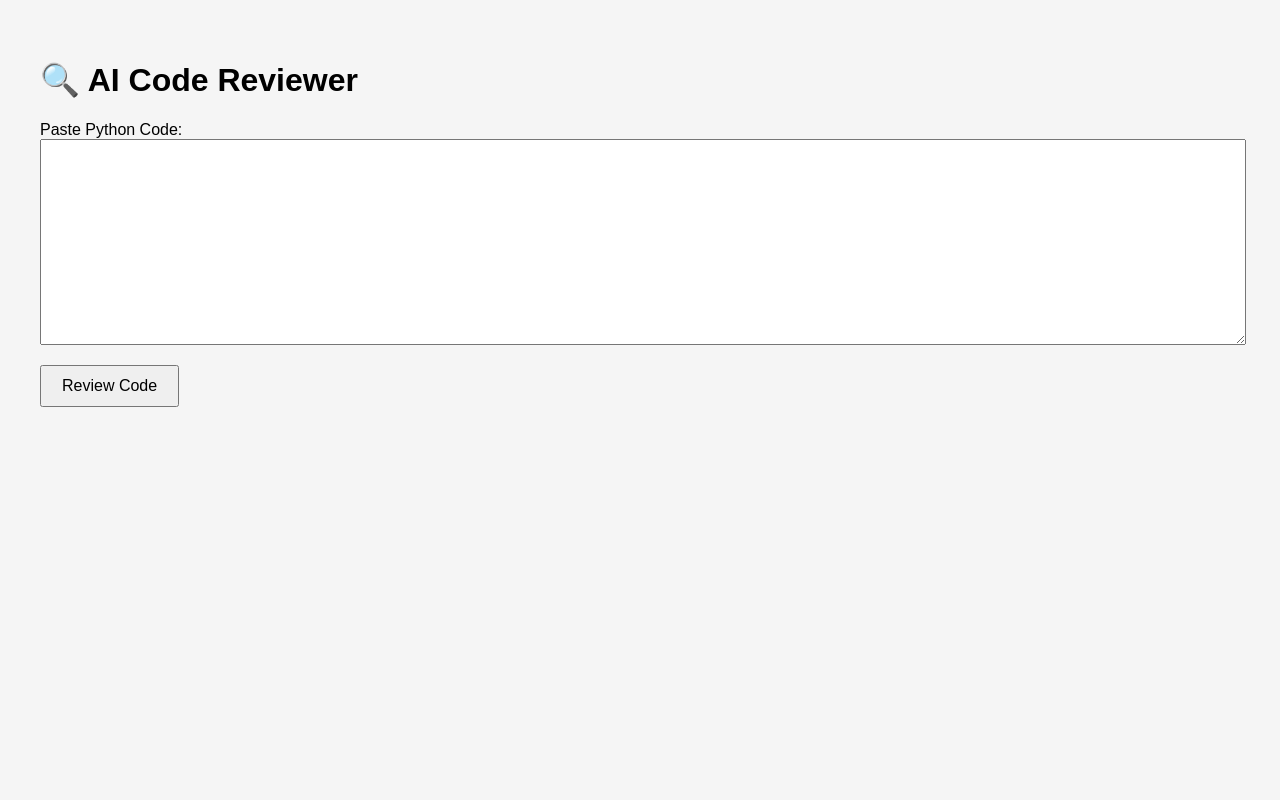
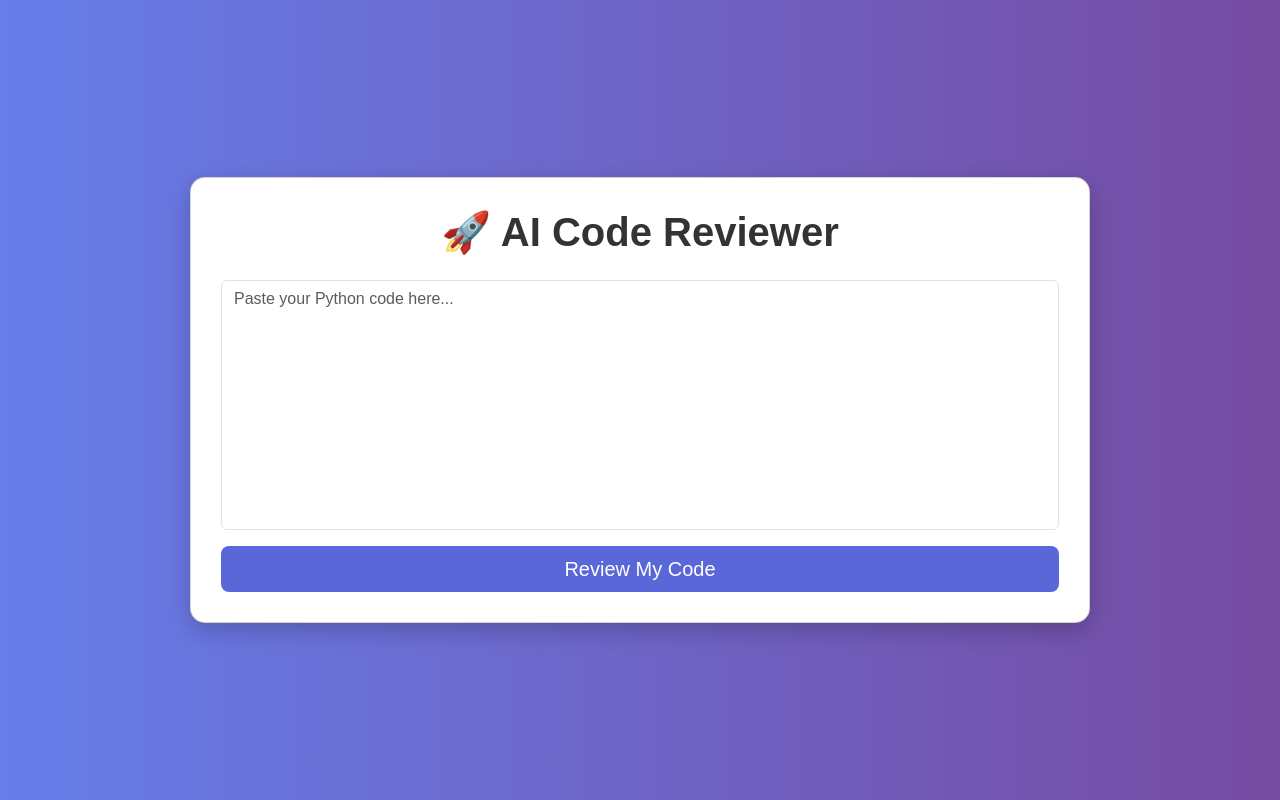
Before and after one commit to JyothiLakshmiN/AI-Code-Review-Project, a Flask app: page / in a window 1280 px wide. Run offline with Flask 3, Linux system fonts and the light colour scheme.

Commit message:
Beutify the HTML

```diff
--- a/app.py
+++ b/app.py
@@ -3,12 +3,12 @@ import google.generativeai as genai
 import os
 from dotenv import load_dotenv
 load_dotenv()
-# 🔐 Set your Gemini API Key
+# Set your Gemini API Key
 genai.configure(api_key=os.getenv("GEMINI_API_KEY"))
 
 app = Flask(__name__)
 
-# 🧠 Gemini model setup
+# Gemini model setup
 model = genai.GenerativeModel("gemini-1.5-flash")
 
 @app.route("/", methods=["GET", "POST"])
@@ -25,6 +25,7 @@ def index():
             - Optimization suggestions
             - Best practices if the code is correct don't give suggestions
             - give the correct code if the code is incorrect
+            - Give me in few lines correct or not, if not git me the suggestions
 
             Code:
             {code}
--- a/templates/index.html
+++ b/templates/index.html
@@ -1,29 +1,81 @@
 <!DOCTYPE html>
 <html lang="en">
 <head>
-    <meta charset="UTF-8">
-    <title>AI Code Reviewer</title>
-    <style>
-        body { font-family: Arial; padding: 2rem; background: #f5f5f5; }
-        textarea, pre { width: 100%; }
-        textarea { height: 200px; margin-bottom: 1rem; }
-        button { padding: 10px 20px; font-size: 1rem; }
-        .review-box { background: #fff; padding: 1rem; border-radius: 8px; }
-    </style>
+  <meta charset="UTF-8">
+  <title>AI Code Reviewer</title>
+  <link href="https://cdn.jsdelivr.net/npm/bootstrap@5.3.3/dist/css/bootstrap.min.css" rel="stylesheet">
+  <style>
+    body {
+      background: linear-gradient(to right, #667eea, #764ba2);
+      min-height: 100vh;
+      display: flex;
+      align-items: center;
+      justify-content: center;
+      font-family: 'Poppins', sans-serif;
+    }
+    .card {
+      width: 90%;
+      max-width: 900px;
+      padding: 30px;
+      border-radius: 15px;
+      box-shadow: 0px 8px 24px rgba(0, 0, 0, 0.2);
+      background-color: white;
+    }
+    textarea {
+      height: 250px;
+      resize: none;
+      font-size: 1rem;
+      padding: 15px;
+    }
+    .btn-primary {
+      background-color: #5a67d8;
+      border: none;
+    }
+    .btn-primary:hover {
+      background-color: #434190;
+    }
+    pre {
+      background-color: #f8f9fa;
+      padding: 20px;
+      border-radius: 10px;
+      overflow-x: auto;
+      white-space: pre-wrap;
+      word-break: break-word;
+      font-size: 0.95rem;
+    }
+    h1 {
+      font-weight: 700;
+      color: #333;
+    }
+    .footer {
+      margin-top: 30px;
+      text-align: center;
+      font-size: 0.9rem;
+      color: #666;
+    }
+  </style>
 </head>
 <body>
-    <h1>🔍 AI Code Reviewer</h1>
+  <div class="card">
+    <h1 class="text-center mb-4">🚀 AI Code Reviewer</h1>
+
     <form method="POST">
-        <label>Paste Python Code:</label><br>
-        <textarea name="code" required>{{ code }}</textarea><br>
-        <button type="submit">Review Code</button>
+      <div class="mb-3">
+        <textarea class="form-control" name="code" placeholder="Paste your Python code here...">{{ code }}</textarea>
+      </div>
+      <div class="d-grid">
+        <button type="submit" class="btn btn-primary btn-lg">Review My Code</button>
+      </div>
     </form>
 
     {% if review %}
-    <h2>🧠 Review Result:</h2>
-    <div class="review-box">
-        <pre>{{ review }}</pre>
+    <div class="mt-5">
+      <h4>🔍 Review Results:</h4>
+      <pre>{{ review }}</pre>
     </div>
     {% endif %}
+  </div>
+
+  <script src="https://cdn.jsdelivr.net/npm/bootstrap@5.3.3/dist/js/bootstrap.bundle.min.js"></script>
 </body>
 </html>
```
